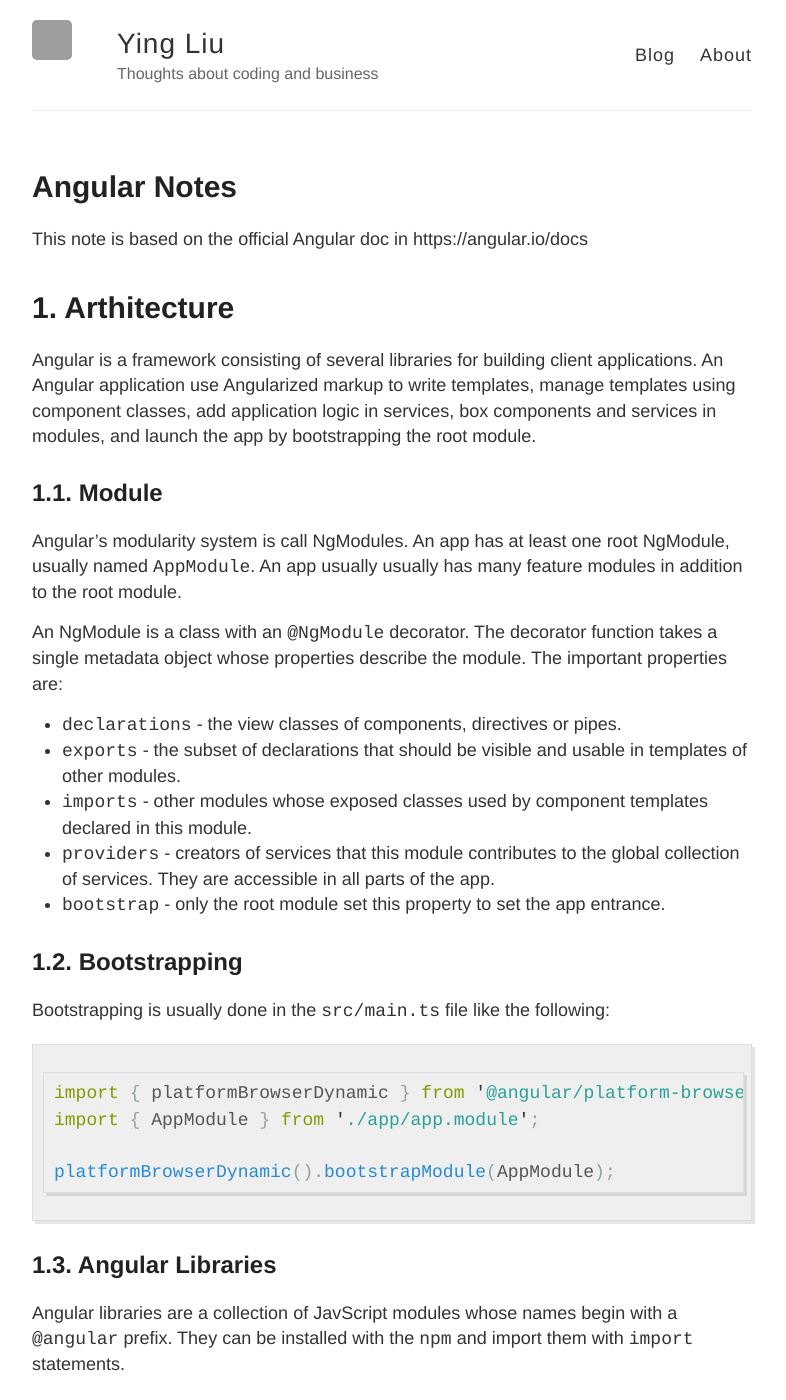
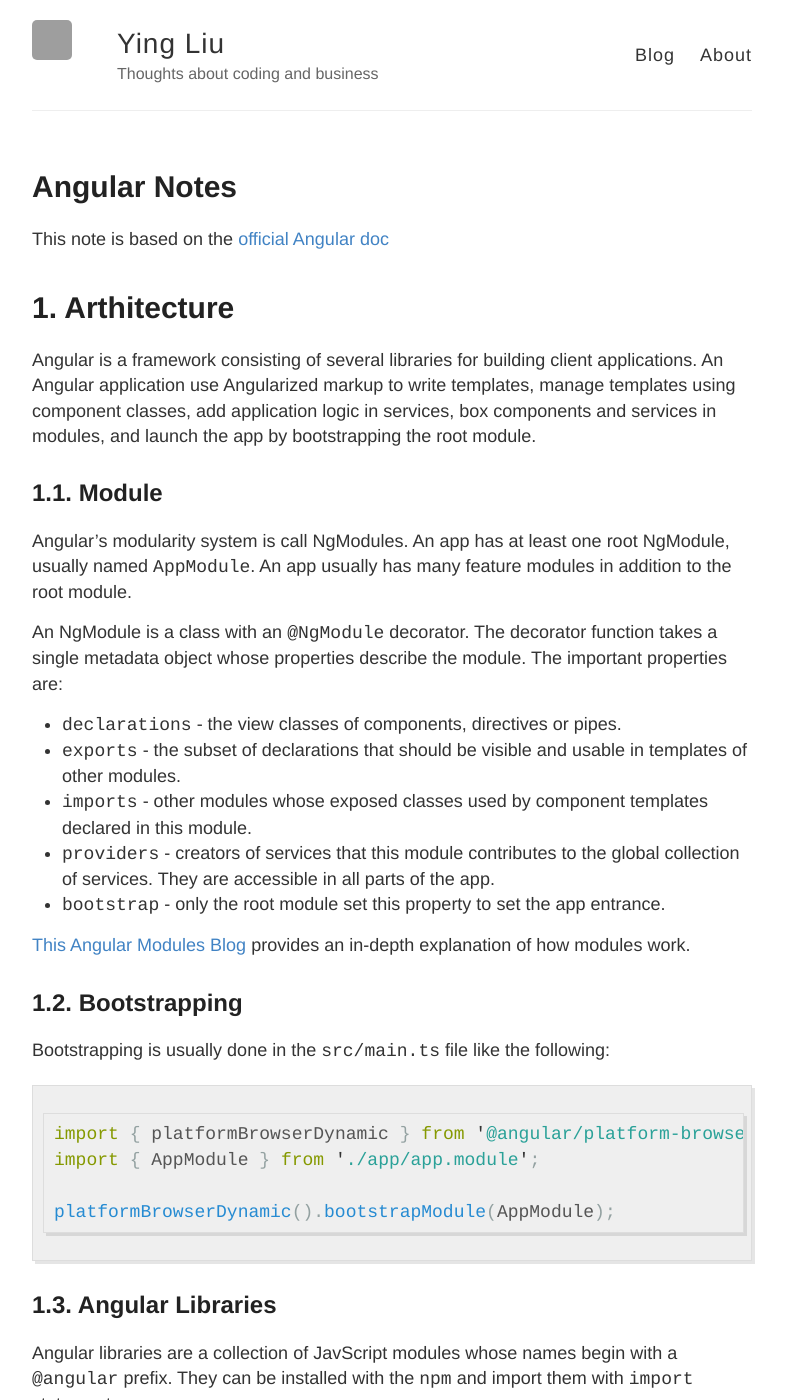
Before and after one commit to YingLiu4203/old-dev-blog, a Jekyll site: the page built from _posts/2017-08-25-angular-note.md, in a window 1280 px wide and 1400 px high. Shown: the whole window, without its empty margins (248-1034 px from the left). Built offline with Jekyll 4.4.1, drawn with Linux system fonts in a browser that asks for light colours; comment, search, counter and statistics services are not loaded; some of the changed text lies outside the part shown; grey boxes are pictures that could not be loaded.

Commit message:
revise angular note

````diff
--- a/_posts/2017-08-25-angular-note.md
+++ b/_posts/2017-08-25-angular-note.md
@@ -7,12 +7,15 @@ tags:
 - Angular
 ---
 
-This note is based on the official Angular doc in https://angular.io/docs
+This note is based on the [official Angular doc](https://angular.io/docs)
+
 # 1. Arthitecture
+
 Angular is a framework consisting of several libraries for building client applications. An Angular application use Angularized markup to write templates, manage templates using component classes, add application logic in services, box components and services in modules, and launch the app by bootstrapping the root module.
 
 ## 1.1. Module
-Angular's modularity system is call NgModules. An app has at least one root NgModule, usually named `AppModule`. An app usually usually has many feature modules in addition to the root module.
+
+Angular's modularity system is call NgModules. An app has at least one root NgModule, usually named `AppModule`. An app usually has many feature modules in addition to the root module.
 
 An NgModule is a class with an `@NgModule` decorator. The decorator function takes a single metadata object whose properties describe the module. The important properties are:
 
@@ -22,7 +25,10 @@ An NgModule is a class with an `@NgModule` decorator. The decorator function tak
 * `providers` - creators of services that this module contributes to the global collection of services. They are accessible in all parts of the app.
 * `bootstrap` - only the root module set this property to set the app entrance.
 
+[This Angular Modules Blog](https://blog.angularindepth.com/avoiding-common-confusions-with-modules-in-angular-ada070e6891f) provides an in-depth explanation of how modules work.
+
 ## 1.2. Bootstrapping
+
 Bootstrapping is usually done in the `src/main.ts` file like the following:
 
 ```ts
@@ -33,18 +39,21 @@ platformBrowserDynamic().bootstrapModule(AppModule);
 ```
 
 ## 1.3. Angular Libraries
+
 Angular libraries are a collection of JavScript modules whose names begin with a `@angular` prefix. They can be installed with the `npm` and import them with `import` statements.
 
 ## 1.4. Components
+
 A `component` manages a patch of screen called a `view`. A view is defined in a component's `template`. Management logic is defined in a component class with a `@Component` decorator that defines the following component meta data.
 
 * `selector` - a CSS selector tells where to insert the view in a parent HTML.
-* `templateUrl` or `template` - the template file url or literal template
+* `templateUrl` or `template` - the template file url or literal template.
 * `providers` - an array of dependency injection providers for services that the compnent uses.
 
 Logic is defined in a component class using input, event and services.
 
 ## 1.5. Data Binding
+
 Angular supports data binding to coordinate parts of a template with parts of a component. There are four forms of data binding syntax:
 
 * `{{value}}` - display interpolation value expression to the DOM
@@ -53,6 +62,7 @@ Angular supports data binding to coordinate parts of a template with parts of a
 * `[(ng-model)] = "property"` - two-way bind between a DOM element value and a property
 
 ## 1.6. Directives
+
 A directive is a class with a `@Directive` decorator. There are two kinds of directives: `structural` and `attribute` directives. The `@Component` decorator is actually a `@Directive` decorator extended with template-oriented features. Because it's so distinctive that we treat it separately from the structural and attribute directives.
 
 Structural directives alter layout by adding, removing, and replacing elements in DOM. Attribute directives alter the appearance or behavior of an existing element. Directives appear within an element tag as attributes, sometimes by name but more often as the target of an assignment or a binding.
@@ -61,7 +71,9 @@ Structural directives alter layout by adding, removing, and replacing elements i
 DI use injectors to supply a new instance of a class with the fully-formed dependencies it requires. Most dependencies are services. An injector maintains a container of service instances that it creates. Angular uses the types of a constructor parameters for injection. Usually add providers to the root module so that same instance of a service is available everywhere. Alternatively, register a service in the `providers` property of the `@Component` metadata.
 
 # 2. Template Syntax
+
 ## 2.1. Template Expression
+
 Angular uses interpolation `{{...}}` to insert calculated strings. The text between the braces is a `template expression`. Angular executes the expressions and assigns the result to a property of a binding target. The target might be an HTML element, a component, or a directive. Most JS expressions are legal template expressions, but not all. Expressions such as assignment, `new`, chaining expressions of `;` and `,`, `++`, `--`, bitwise operators `|` and `&`.
 
 There are three template expression operators: pipe operation `|`, safe navigation operator `?.` and non-null assertion operator `!`.
@@ -118,11 +130,13 @@ Three built-in structural directives are `*ngIf`, `*ngFor`, and `*ngSwitch`.
 * `ngSwitch`, `*ngSwitchCase`, `*ngSwitchDefault`.
 
 ## 2.4. Template Reference Variable, Input and Output
+
 A template reference variable is a reference to a DOM element, an Angular component or a directive within a template. Use `#variableName` or `ref-variabvleName` to declare a referecne variable. The variable can be used anywhere in the template. Usually the reference variable's value is the DOM element. However, a directive such as `ngForm` can set a different value.
 
 Binding target properties have to be identified explicitly as inputs and outpus. You can specify an input/output property either with a decorator `@Input(alias)`, `@Output(alias)` or in a metadata array `inputs: ['prop: alias`]` or `outputs: []`, but not both. The `alias` is optional.
 
 # 3. Lifecyle Hooks
+
 After creating a component/directive by calling its constructor, Angular calls the lifecycle hook metehods in the following sequence.
 
 Hook | Purpose | Timing
@@ -139,6 +153,7 @@ Hook | Purpose | Timing
 A directive only has `ngOnChanges()`, `ngOnInit()`, `ngDoCheck()` and `ngOnDestroy()`. Angular defines an interface (without `ng` prefix) for each lifecycle hooks. Interfaces are optional in component/directive implementation, the hook methods matter.
 
 # 4. Component Interaction
+
 Two or more components can communicate with each other using the following mechanisms:
 
 * Pass data from parent to child with input binding.
@@ -150,6 +165,7 @@ Two or more components can communicate with each other using the following mecha
 * Parent and children communicate via a service. The scope of a service instance is the parent component and its children.
 
 # 5. Component Styles
+
 The component styles apply only within the template of the component. There are some speical selectors:
 
 * `:host(optional-condition)`:  a pseudo-class selector to target styles in the element that hosts the component.
@@ -162,6 +178,7 @@ There are three view encapsulation modes:
 * `None`: means no view encapsultaion. All styles are global.
 
 # 6. Dynamic Components
+
 `<ng-template>` element doesn't reander any output therefore it's a good choice for dynamic component. Angular replaces the `<ng-template>` and its contents with a comment.
 
 Use `ComponentFactoryResolver` to resolve a `ComponentFactory` for a component. Then use `ViewContainerRef.createComponent()` to create a new component.
@@ -169,9 +186,11 @@ Use `ComponentFactoryResolver` to resolve a `ComponentFactory` for a component.
 To ensure that the compiler generates a factory, add dynamically loaded components to the `NgModule`'s `entryComponents` array.
 
 # 7. Directives
+
 Angular has three types of directives: structural directives that change the DOM layout; attribute directives that change the appearance or behavior of an element, component, or another directive; components that are directives with a template.
 
 ## 7.1. Attribute Directives
+
 You often use `@Directive`, `ElementRef` and `@Input` to implement a directive.
 
 `@Directive` takes an object that contains metadata. A mandatory metadata is `selector` that identifies the template element associated with the directive. Angular creates a new instance of the directive's controller class for each matching element, injecting an Angular `ElementRef` into the constructor. The `ElementRef` the the matching DOM element.
@@ -181,6 +200,7 @@ The `@HostListener('eventName')` decorator lets you subscribe to events of the D
 By using the same name of `selector: 'name'` metadata and `@Input(alias)`, only one attribute name is required in applying directive and its property.
 
 ## 7.2. Structural Directives
+
 A structural directive has no brackets, no parentheses, just an asterisk `*` precedes the name. The asterisk is a **convenience notation** and the name string is a **microsyntax**.
 
 The `*directiveName` is a sugar syntax of `<ng-template directiveName ... ></ng-tempalte>`.
````
